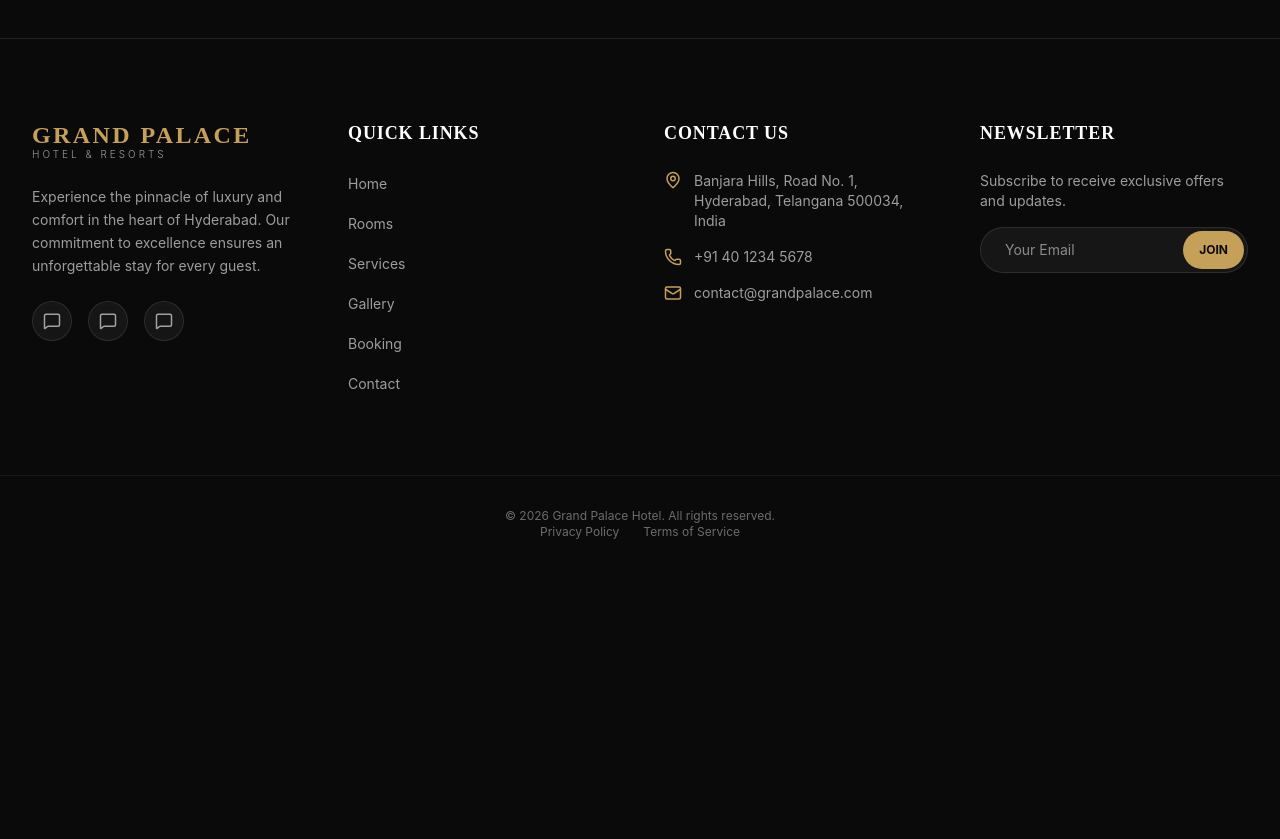
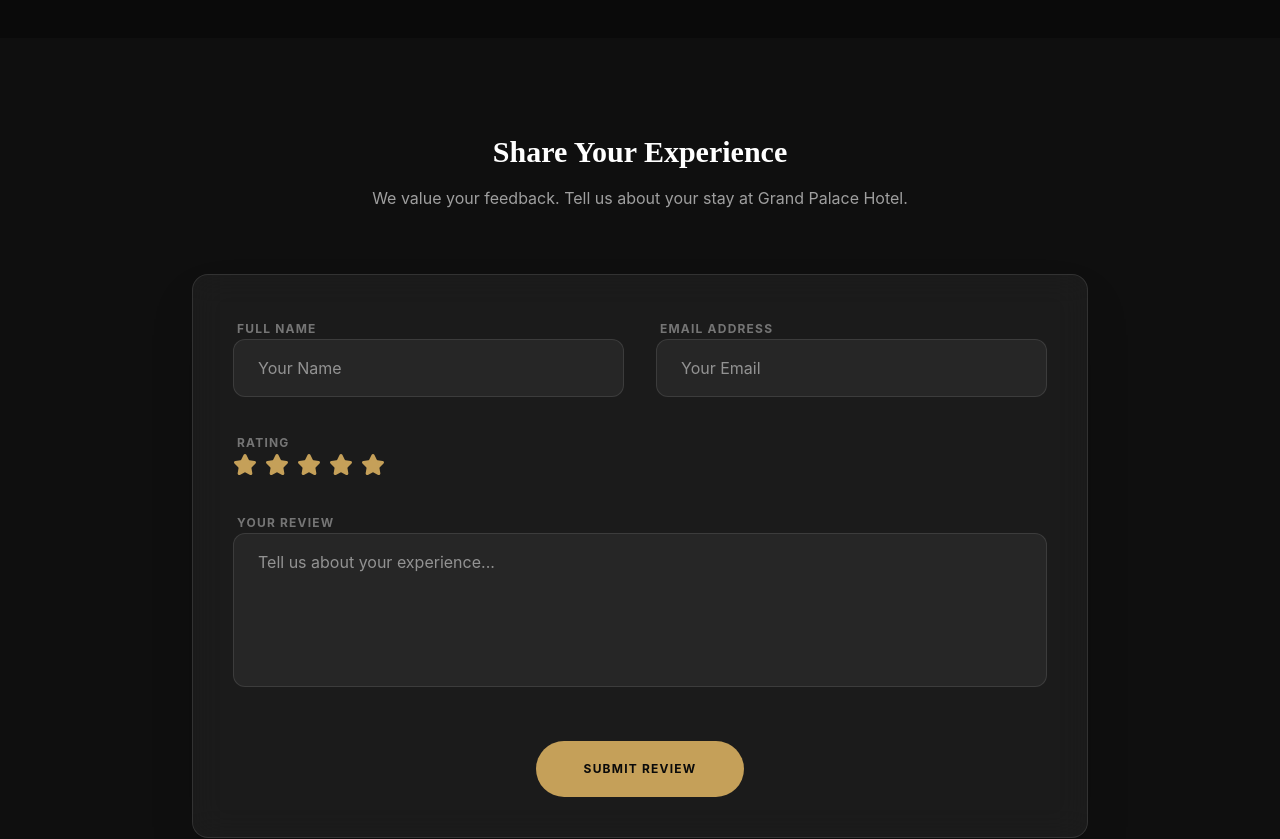
Before and after one commit to Ludhi109/Grand-Palace-Hotel, a React (Vite) app in the folder frontend/: page /testimonials in a window 1280 px wide. Shown: the part 1100-1939 px from the top of the page. Before the commit the page ends 1680 px from the top, so only its background shows below. Built offline with nearby package versions, Linux system fonts and the light colour scheme.

Commit message:
Added a 'Share Your Experience' review form to the Testimonials page

```diff
--- a/frontend/src/pages/Testimonials.jsx
+++ b/frontend/src/pages/Testimonials.jsx
@@ -88,6 +88,49 @@ const Testimonials = () => {
           ))}
         </div>
       </section>
+      <section className="section-padding bg-white/[0.02]">
+        <div className="max-w-4xl mx-auto">
+          <div className="text-center mb-16">
+            <h3 className="text-3xl font-playfair font-bold text-white mb-4">Share Your Experience</h3>
+            <p className="text-white/60">We value your feedback. Tell us about your stay at Grand Palace Hotel.</p>
+          </div>
+
+          <form className="glass-card p-10 space-y-8">
+            <div className="grid grid-cols-1 md:grid-cols-2 gap-8">
+              <div className="space-y-2">
+                <label className="text-xs font-bold uppercase tracking-widest text-white/40 ml-1">Full Name</label>
+                <input type="text" placeholder="Your Name" className="w-full bg-white/5 border border-white/10 rounded-xl px-6 py-4 focus:outline-none focus:border-luxury-gold text-white" />
+              </div>
+              <div className="space-y-2">
+                <label className="text-xs font-bold uppercase tracking-widest text-white/40 ml-1">Email Address</label>
+                <input type="email" placeholder="Your Email" className="w-full bg-white/5 border border-white/10 rounded-xl px-6 py-4 focus:outline-none focus:border-luxury-gold text-white" />
+              </div>
+            </div>
+
+            <div className="space-y-2">
+              <label className="text-xs font-bold uppercase tracking-widest text-white/40 ml-1">Rating</label>
+              <div className="flex gap-2 text-luxury-gold">
+                {[...Array(5)].map((_, i) => (
+                  <button type="button" key={i} className="hover:scale-110 transition-transform">
+                    <Star size={24} className={i < 5 ? "fill-current" : ""} />
+                  </button>
+                ))}
+              </div>
+            </div>
+
+            <div className="space-y-2">
+              <label className="text-xs font-bold uppercase tracking-widest text-white/40 ml-1">Your Review</label>
+              <textarea rows="5" placeholder="Tell us about your experience..." className="w-full bg-white/5 border border-white/10 rounded-xl px-6 py-4 focus:outline-none focus:border-luxury-gold text-white resize-none"></textarea>
+            </div>
+
+            <div className="text-center pt-4">
+              <button type="button" className="bg-luxury-gold text-luxury-black font-bold uppercase tracking-widest text-xs px-12 py-5 rounded-full hover:bg-white transition-all transform hover:-translate-y-1">
+                Submit Review
+              </button>
+            </div>
+          </form>
+        </div>
+      </section>
     </Layout>
   );
 };
```
